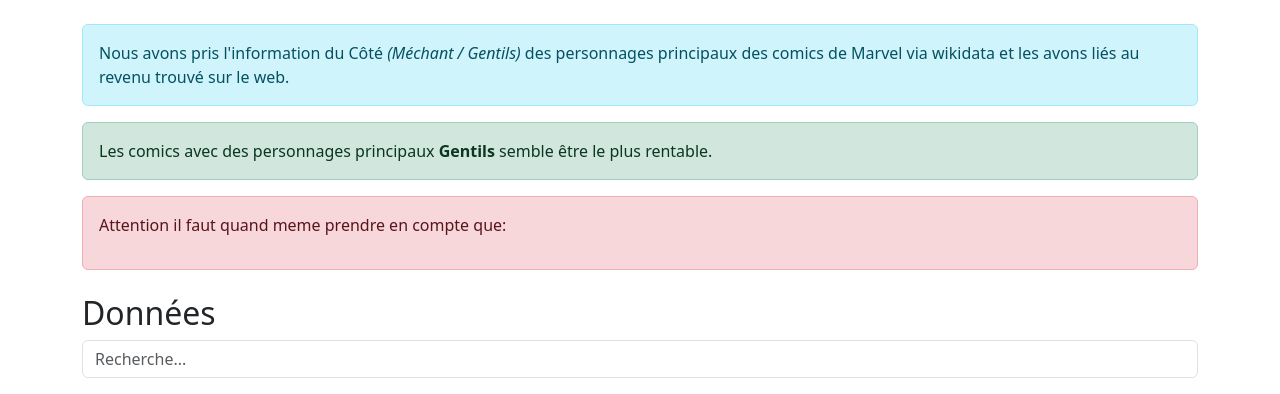
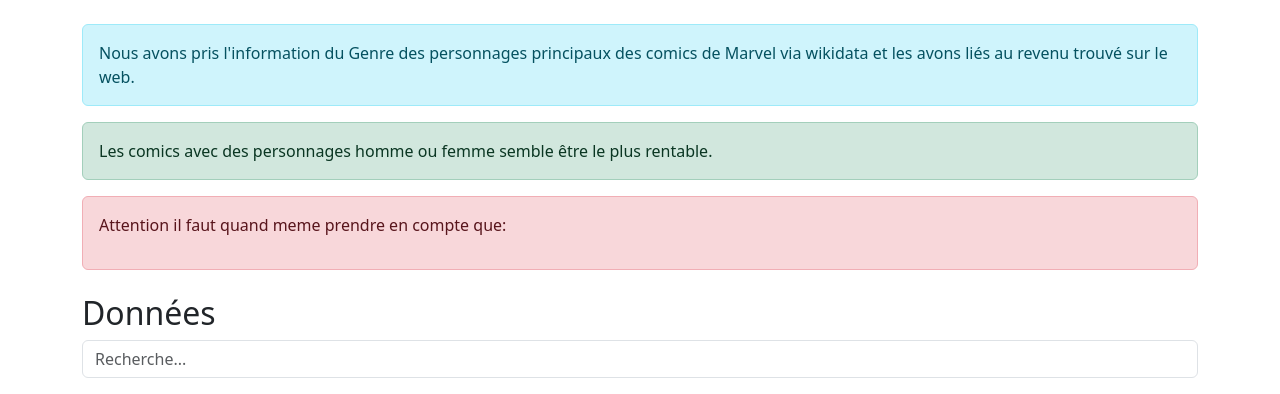
Before and after one commit to andinox/marvel, a Django app: template templates/home.html in a window 1280 px wide. Shown: the part 130-524 px from the top of the page. Run offline with Django 5.2, Linux system fonts and the light colour scheme; the template is opened without the code that fills it, so the values that code supplies are empty.

Commit message:
last of the last ?

```diff
--- a/templates/home.html
+++ b/templates/home.html
@@ -20,11 +20,11 @@
     </div>
     <div class="container mt-4">
         <div class="alert alert-info" role="alert">
-            Nous avons pris l'information du Côté <i>(Méchant / Gentils)</i> des personnages principaux des comics de Marvel via wikidata
+            Nous avons pris l'information du Genre des personnages principaux des comics de Marvel via wikidata
             et les avons liés au revenu trouvé sur le web.
         </div>
         <div class="alert alert-success" role="alert">
-            Les comics avec des personnages principaux <b>Gentils</b> semble être le plus rentable.
+            Les comics avec des personnages homme ou femme semble être le plus rentable.
         </div>
         <div class="alert alert-danger" role="alert">
             <p> Attention il faut quand meme prendre en compte que: </p>
```
Also changed, not shown: Wikidata/views.py (+14 -1 lines).
